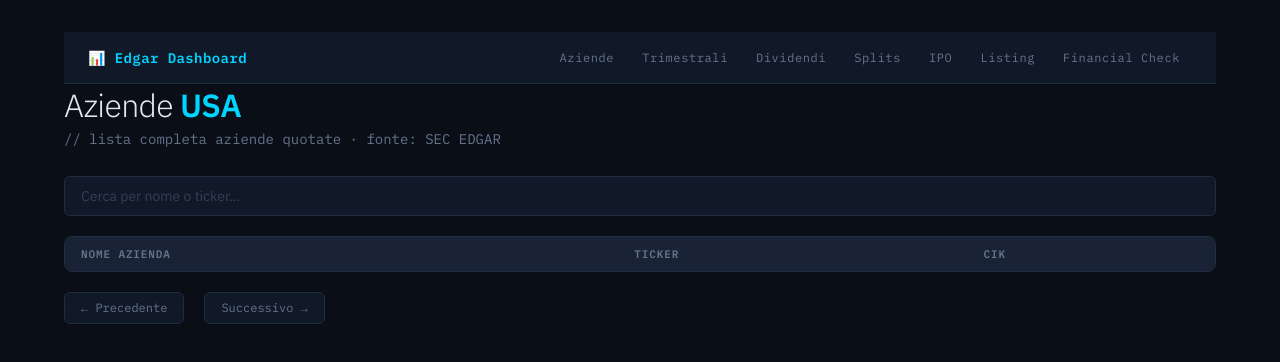
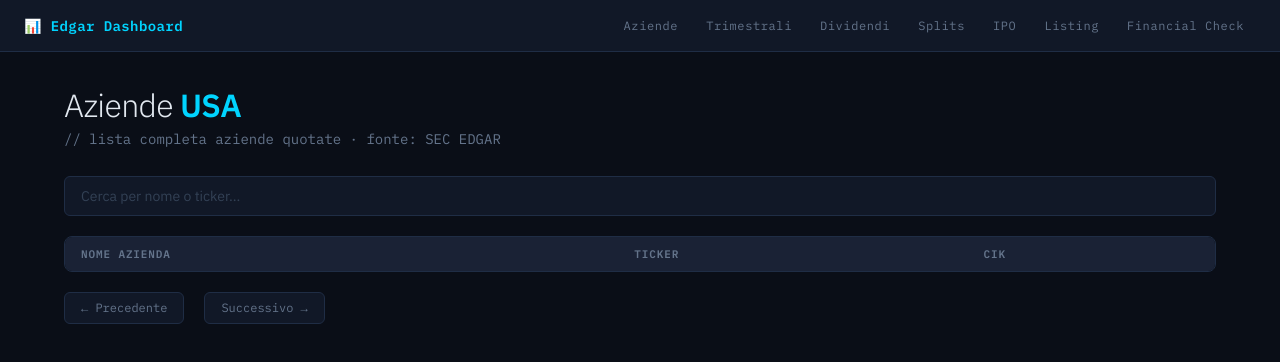
Before and after one commit to giorgiobenetti/edgar-dashboard, a website: page public/index.html in a window 1280 px wide. Drawn offline with Linux system fonts and the light colour scheme; no server answers.

Commit message:
fix navbar full-width su index

```diff
--- a/public/index.html
+++ b/public/index.html
@@ -33,9 +33,11 @@
         background: var(--bg);
         color: var(--text);
         min-height: 100vh;
-        padding: 32px 24px;
+      }
+      .page-content {
         max-width: 1200px;
         margin: 0 auto;
+        padding: 32px 24px;
       }
       h1 {
         font-size: 32px;
@@ -159,8 +161,11 @@
   <body>
     <script src="/navbar.js"></script>
 
+    <div class="page-content">
       <h1>Aziende <span>USA</span></h1>
-    <p class="subtitle">// lista completa aziende quotate · fonte: SEC EDGAR</p>
+      <p class="subtitle">
+        // lista completa aziende quotate · fonte: SEC EDGAR
+      </p>
 
       <input
         type="text"
@@ -186,6 +191,7 @@
         <span id="info-pagina"></span>
         <button id="btn-successivo">Successivo →</button>
       </div>
+    </div>
 
     <script src="/app.js"></script>
   </body>
```
Lines whose indentation alone changed are shown as unchanged.
